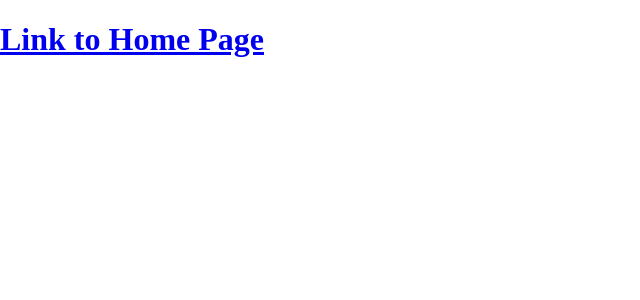
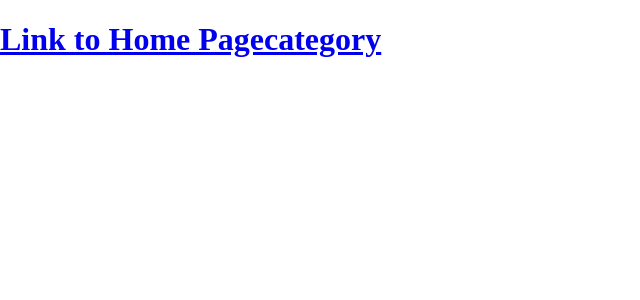
Before and after one commit to pramendra/next-nightwatch, a Next.js app: page /category in a window 1280 px wide. Shown: the top 300 px of the page, without its empty margins (0-640 px from the left). Built offline with nearby package versions, Linux system fonts and the light colour scheme.

Commit message:
updated page with type

```diff
--- a/pages/category.js
+++ b/pages/category.js
@@ -2,11 +2,13 @@
 import React from 'react';
 import Link from 'next/link';
 
-type props = { test: boolean };
-export default ({ test = true }: props) => (
+type props = {
+  category: 'category',
+};
+export default ({ category = 'category' }: props) => (
   <h1>
     <Link href="/">
-      <a id="home-link">Link to Home Page {test}</a>
+      <a id="home-link">Link to Home Page{category}</a>
     </Link>
   </h1>
 );
--- a/pages/index.js
+++ b/pages/index.js
@@ -1,3 +1,5 @@
+// @flow
+import React from 'react';
 import Link from 'next/link';
 
 export default () => (
```
